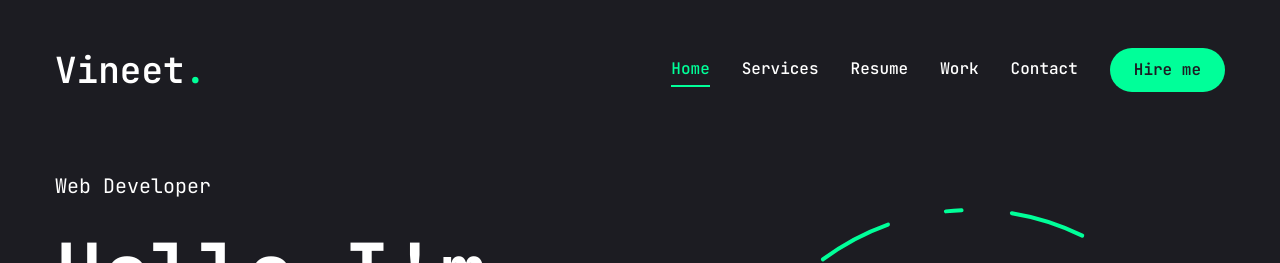
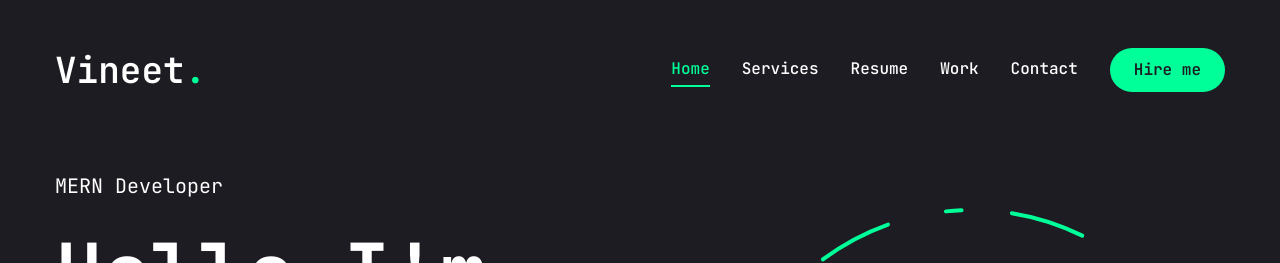
Before and after one commit to VineetPrajapati/vineet-portfolio, a Next.js app: page / in a window 1280 px wide. Shown: the top 263 px of the page. Built offline with nearby package versions, Linux system fonts and the light colour scheme.

Commit message:
Update page.jsx
Status updated

```diff
--- a/app/page.jsx
+++ b/app/page.jsx
@@ -12,7 +12,7 @@ const Home = () => {
         <div className="flex flex-col xl:flex-row items-center justify-between xl:pt-8 xl:pb-24 ">
           {/* text */}
           <div className="text-center xl:text-left order-2 xl:order-none">
-            <span className="text-xl">Web Developer</span>
+            <span className="text-xl">MERN Developer</span>
             <h1 className="h1 my-6">
               Hello I&apos;m <br />{" "}
               <span className="text-accent">Vineet Prajapati</span>
```
